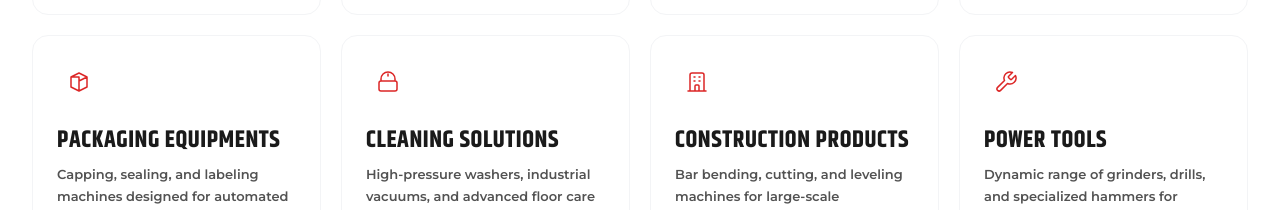
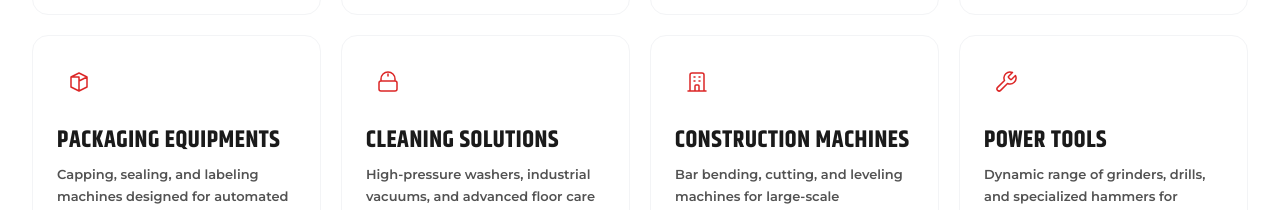
Before and after one commit to Navraj272/Apt-world-frontend, a Next.js app: page / in a window 1280 px wide. Shown: the part 1220-1430 px from the top of the page. Built offline with nearby package versions, Linux system fonts and the light colour scheme; no server answers.

Commit message:
minor change

```diff
--- a/src/components/Home/components/CatalogueSection.jsx
+++ b/src/components/Home/components/CatalogueSection.jsx
@@ -64,7 +64,7 @@ function CatalogueSection() {
       )
     },
     {
-      id: 5,
+      id: 6,
       title: 'CLEANING SOLUTIONS',
       count: '1,200+ ITEMS',
       description: 'High-pressure washers, industrial vacuums, and advanced floor care machinery.',
@@ -76,8 +76,8 @@ function CatalogueSection() {
       )
     },
     {
-      id: 6,
-      title: 'CONSTRUCTION PRODUCTS',
+      id: 7,
+      title: 'CONSTRUCTION MACHINES',
       count: '1,800+ ITEMS',
       description: 'Bar bending, cutting, and leveling machines for large-scale infrastructure projects.',
       link: '/categories/construction',
```
